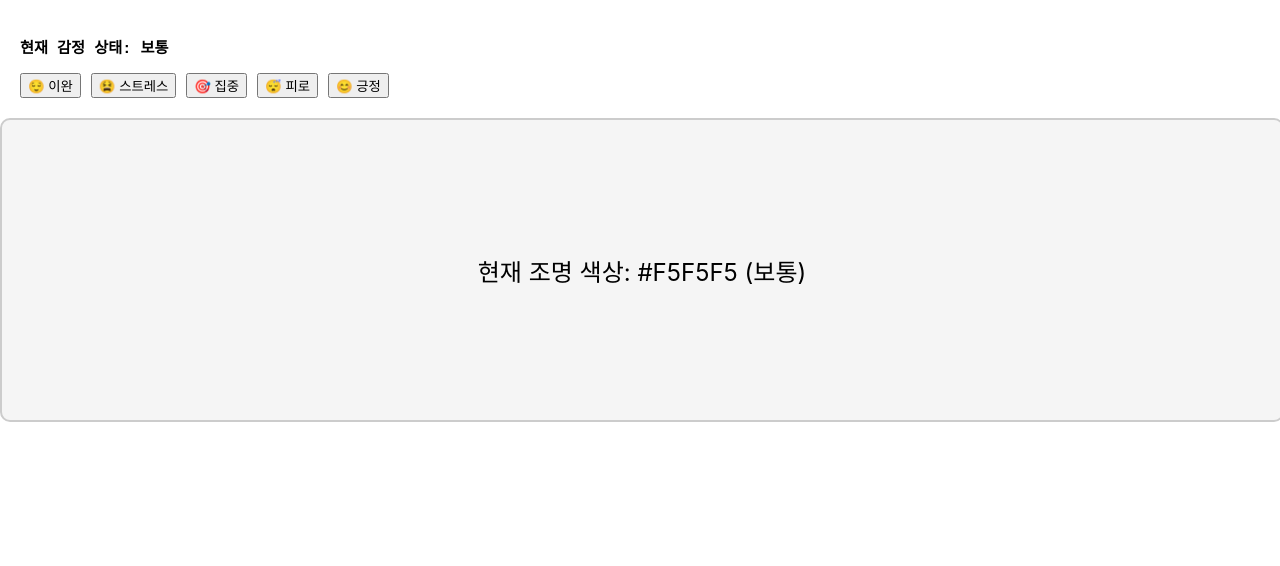
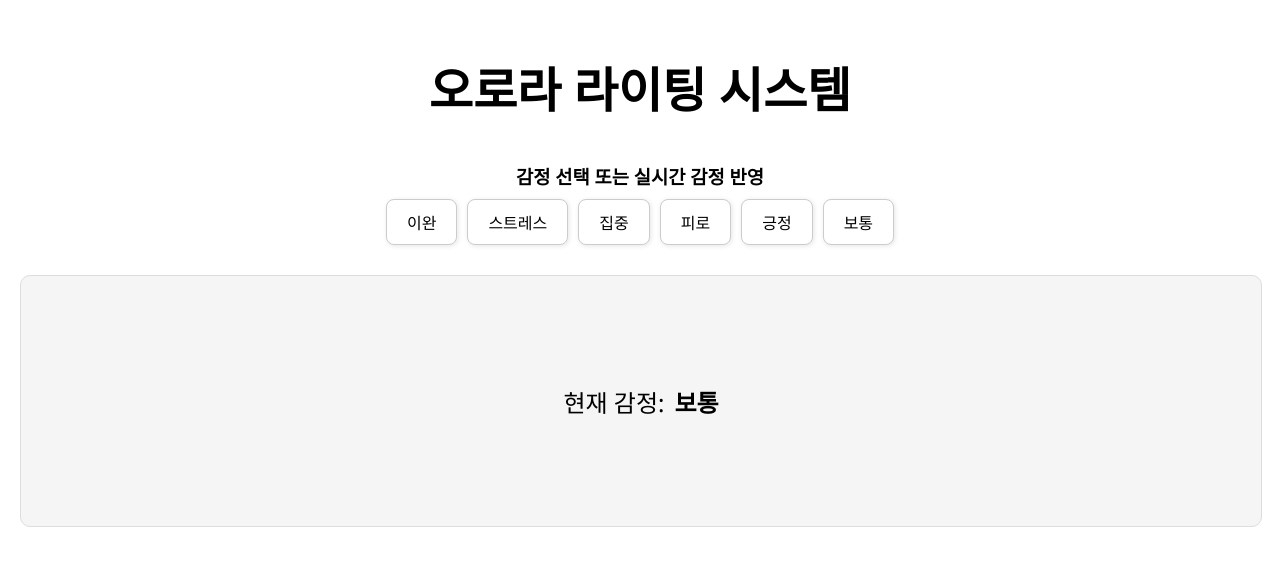
Before and after one commit to yoona96/aurora-lighting-system, a React (Create React App) app in the folder frontend/: page / in a window 1280 px wide. Shown: the top 566 px of the page. Built offline with nearby package versions, Linux system fonts and the light colour scheme.

Commit message:
Change in UI

```diff
--- a/frontend/src/components/AutoEmotionSimulator.js
+++ b/frontend/src/components/AutoEmotionSimulator.js
@@ -6,9 +6,21 @@ function AutoEmotionSimulator() {
   const [emotion, setEmotion] = useState("보통");
 
   return (
-    <div>
+    <div style={{
+      textAlign: "center",
+      fontFamily: "'Segoe UI', sans-serif",
+      padding: "20px"
+    }}>
+      <h1 style={{
+        fontSize: "3rem",
+        marginBottom: "40px"
+      }}>
+        오로라 라이팅 시스템
+      </h1>
       <EmotionController onEmotionChange={setEmotion} />
-      <LightingDisplay emotion={emotion} />
+      <div style={{ marginTop: "30px" }}>
+        <LightingDisplay emotion={emotion} />
+      </div>
     </div>
   );
 }
--- a/frontend/src/components/EmotionController.js
+++ b/frontend/src/components/EmotionController.js
@@ -28,9 +28,7 @@ function EmotionController({ onEmotionChange, interval = 5000 }) {
         const data = await response.json();
         setEmotion(data.emotion);
         onEmotionChange(data.emotion);
-      } catch (err) {
-        // 에러는 무시
-      }
+      } catch (err) {}
     };
 
     if (extractedToken) {
@@ -45,15 +43,34 @@ function EmotionController({ onEmotionChange, interval = 5000 }) {
     onEmotionChange(selectedEmotion);
   };
 
+  const emotions = ["이완", "스트레스", "집중", "피로", "긍정", "보통"];
+
   return (
-    <div style={{ padding: "20px", fontFamily: "monospace" }}>
-      <h3>현재 감정 상태: {emotion}</h3>
-      <div style={{ display: "flex", flexWrap: "wrap", gap: "10px", marginTop: "10px" }}>
-        <button onClick={() => handleManualEmotion("이완")}>😌 이완</button>
-        <button onClick={() => handleManualEmotion("스트레스")}>😫 스트레스</button>
-        <button onClick={() => handleManualEmotion("집중")}>🎯 집중</button>
-        <button onClick={() => handleManualEmotion("피로")}>😴 피로</button>
-        <button onClick={() => handleManualEmotion("긍정")}>😊 긍정</button>
+    <div>
+      <h3 style={{ marginBottom: "10px" }}>감정 선택 또는 실시간 감정 반영</h3>
+      <div style={{
+        display: "flex",
+        justifyContent: "center",
+        flexWrap: "wrap",
+        gap: "10px"
+      }}>
+        {emotions.map((emo) => (
+          <button
+            key={emo}
+            onClick={() => handleManualEmotion(emo)}
+            style={{
+              padding: "10px 20px",
+              fontSize: "1rem",
+              borderRadius: "8px",
+              border: "1px solid #ccc",
+              backgroundColor: "#fff",
+              cursor: "pointer",
+              boxShadow: "1px 1px 5px rgba(0,0,0,0.1)"
+            }}
+          >
+            {emo}
+          </button>
+        ))}
       </div>
     </div>
   );
--- a/frontend/src/components/LightingDisplay.js
+++ b/frontend/src/components/LightingDisplay.js
@@ -1,34 +1,33 @@
 import React from "react";
 
-// 감정별 색상 정의
 const emotionColors = {
-  이완: "#FFDAB9",     // peach puff
-  스트레스: "#87CEFA", // light blue
-  집중: "#F0E68C",     // khaki
-  피로: "#D3D3D3",     // light gray
-  긍정: "#90EE90",     // light green
-  보통: "#F5F5F5"      // very light gray
+  이완: "#FFDAB9",
+  스트레스: "#87CEFA",
+  집중: "#F0E68C",
+  피로: "#D3D3D3",
+  긍정: "#90EE90",
+  보통: "#F5F5F5"
 };
 
 function LightingDisplay({ emotion }) {
-  const bgColor = emotionColors[emotion] || "#FFFFFF"; // 감정이 없을 경우 흰색
+  const bgColor = emotionColors[emotion] || "#FFFFFF";
 
   const style = {
     backgroundColor: bgColor,
     width: "100%",
-    height: "300px",
+    height: "250px",
     display: "flex",
     alignItems: "center",
     justifyContent: "center",
     fontSize: "1.5rem",
-    border: "2px solid #ccc",
     borderRadius: "10px",
-    transition: "background-color 0.8s ease" // 부드러운 색상 전환
+    transition: "background-color 0.8s ease",
+    border: "1px solid #ddd"
   };
 
   return (
     <div style={style}>
-      현재 조명 색상: {bgColor} ({emotion})
+      현재 감정: <strong style={{ marginLeft: "10px" }}>{emotion}</strong>
     </div>
   );
 }
```
